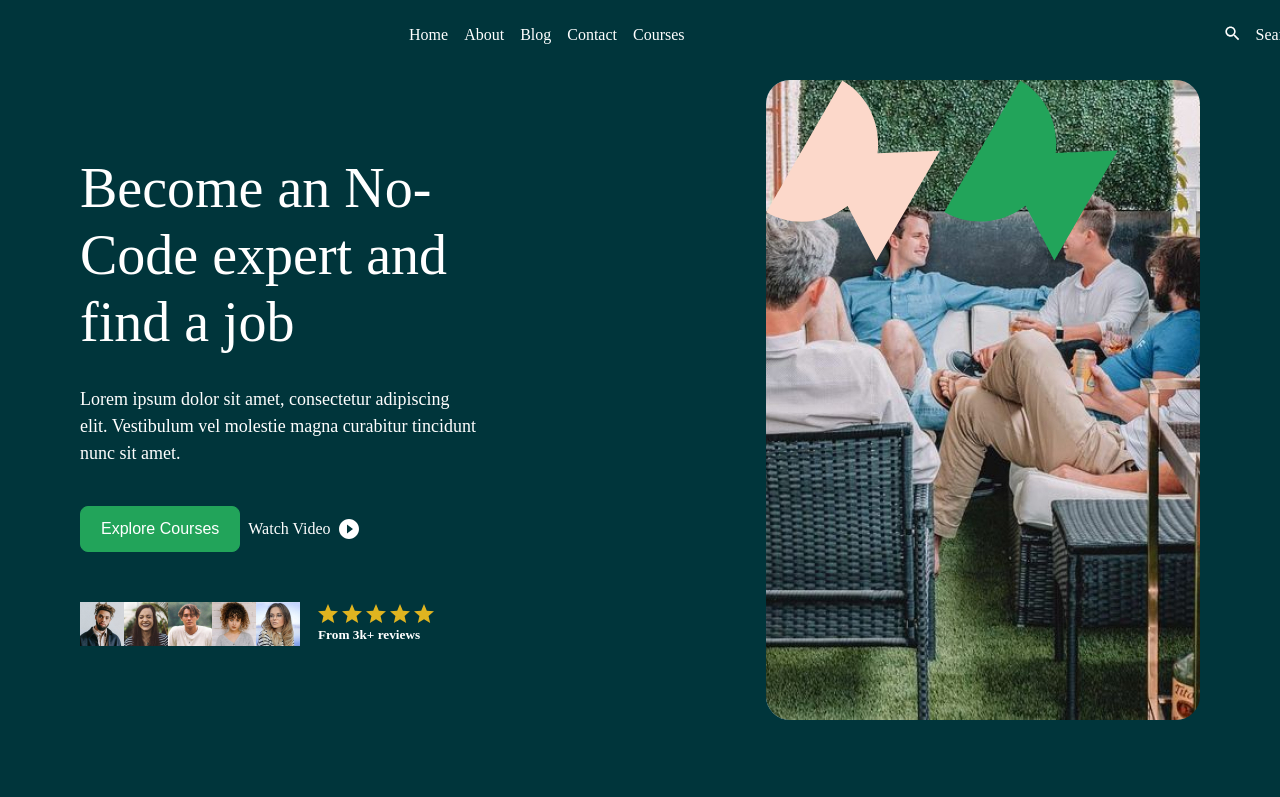
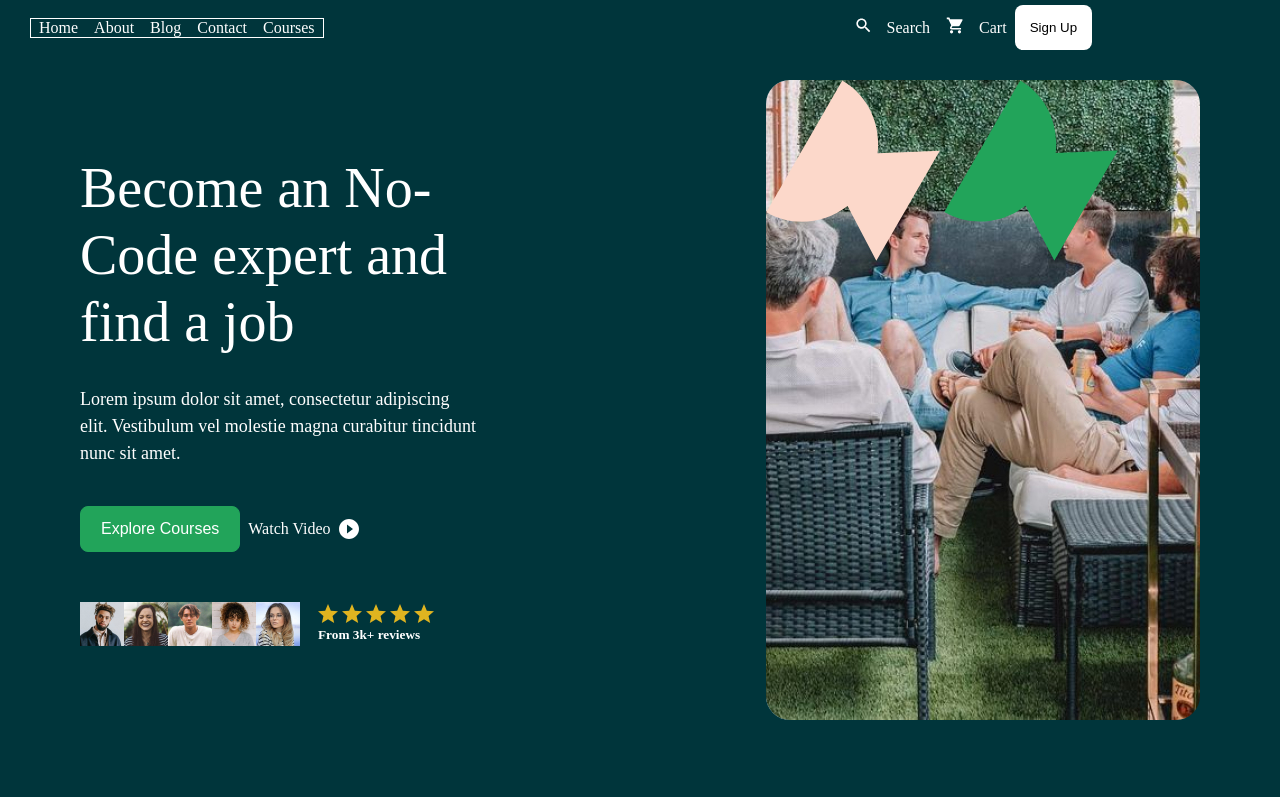
Before and after one commit to Kamron0330/lesson-16, a plain HTML site: page index.html in a window 1280 px wide. Shown: the top 797 px of the page. Drawn offline with Linux system fonts and the light colour scheme.

Commit message:
second commit

```diff
--- a/style.css
+++ b/style.css
@@ -28,7 +28,8 @@ body {
   align-items: center;
   list-style: none;
   color: #fff;
-  margin-left: 35%;
+  margin: 0 auto;
+  border: 1px solid;
 }
 a {
   color: #fff;
```
